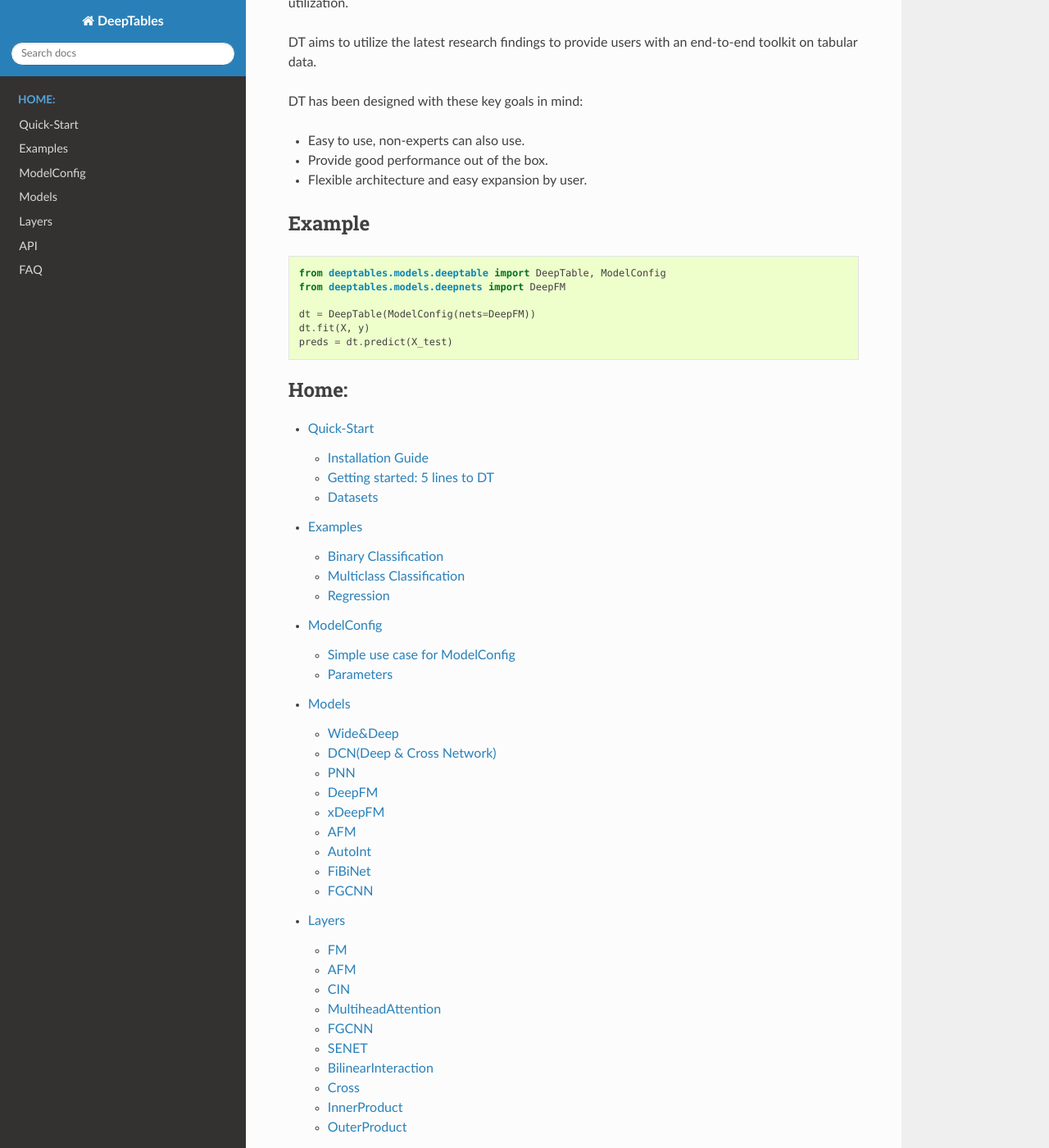
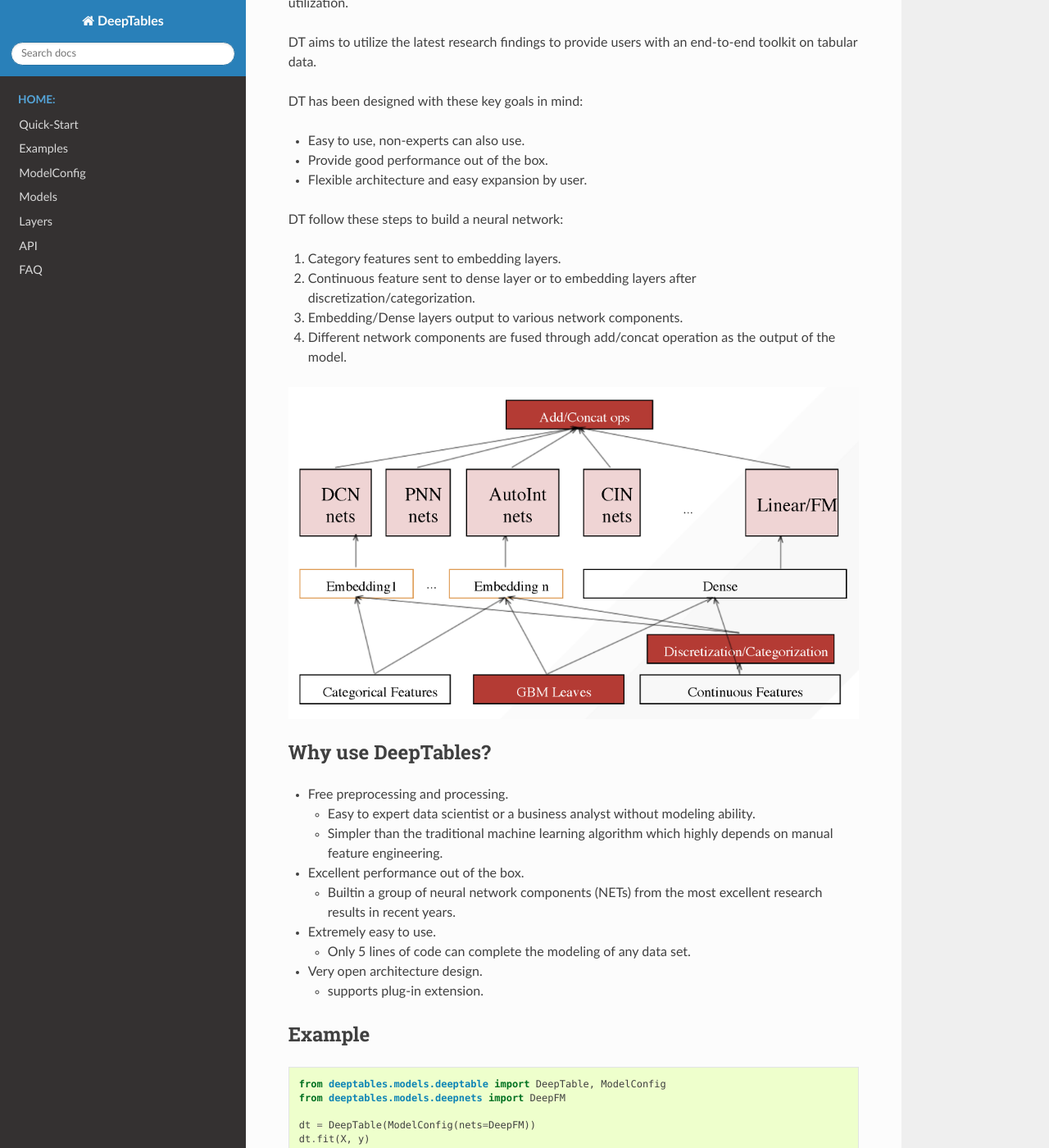
Before and after one commit to DataCanvasIO/DeepTables, a Sphinx documentation site: the page built from docs/source/index.rst, in a window 1280 px wide and 1400 px high, scrolled down 592 px. Shown: the whole window at 82% size. Built offline with Sphinx 7.4.7 and the Read the Docs theme 2.0.0, drawn with Linux system fonts in a browser that asks for light colours.

Commit message:
Add update doc

```diff
--- a/docs/source/index.rst
+++ b/docs/source/index.rst
@@ -23,6 +23,36 @@
 * Provide good performance out of the box.
 * Flexible architecture and easy expansion by user.
 
+DT follow these steps to build a neural network:
+
+1. Category features sent to embedding layers.
+2. Continuous feature sent to dense layer or to embedding layers after discretization/categorization.
+3. Embedding/Dense layers output to various network components.
+4. Different network components are fused through add/concat operation as the output of the model.
+
+.. image:: images/architecture.png
+
+Why use DeepTables?
+###################
+
+- Free preprocessing and processing.
+
+  * Easy to expert data scientist or a business analyst without modeling ability.
+  * Simpler than the traditional machine learning algorithm which highly depends on manual feature engineering.
+
+- Excellent performance out of the box.
+
+  * Builtin a group of neural network components (NETs) from the most excellent research results in recent years.
+
+- Extremely easy to use.
+
+  * Only 5 lines of code can complete the modeling of any data set.
+
+- Very open architecture design.
+
+  * supports plug-in extension.
+
+
 Example
 #######
 
```
Also changed, not shown: docs/source/quick_start.md (+4 -4 lines), docs/source/images/architecture.png (added), docs/source/images/notebook_home.png (renamed from docs/source/images/notebookhome.png).
